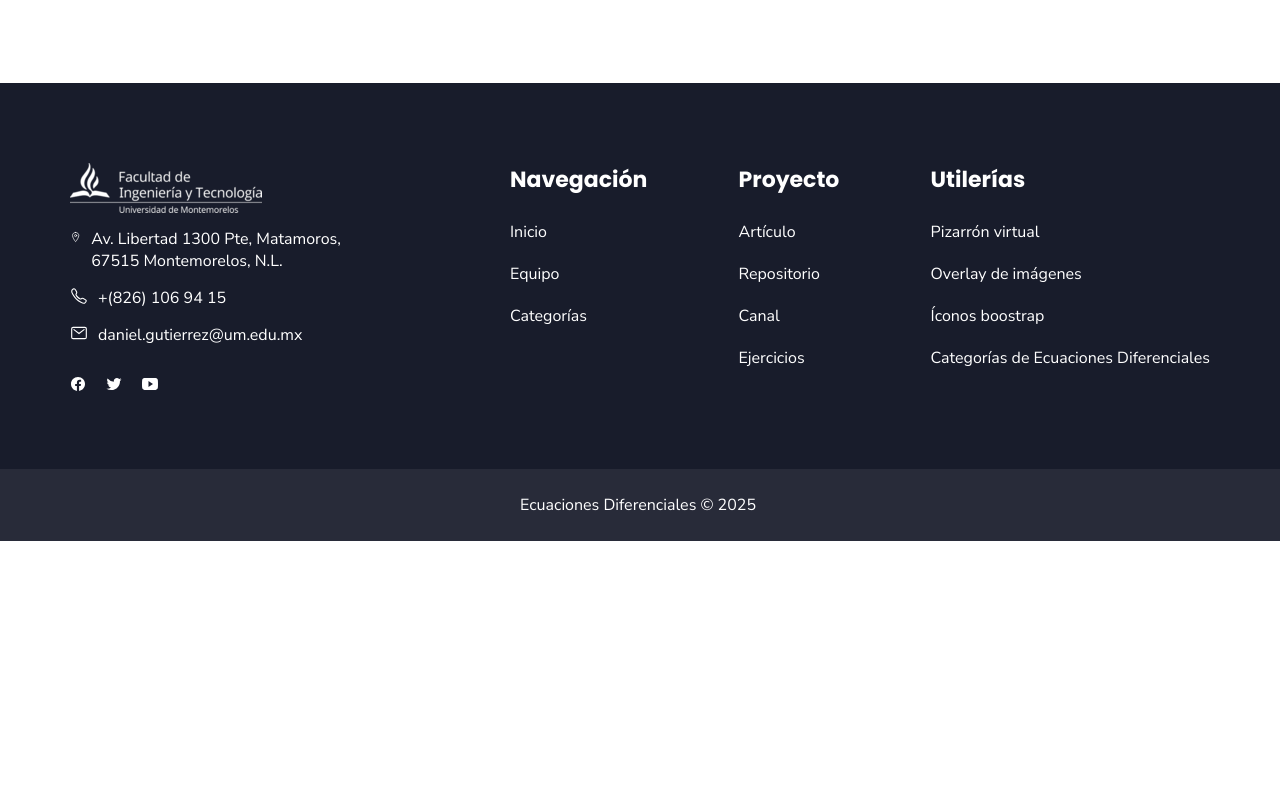
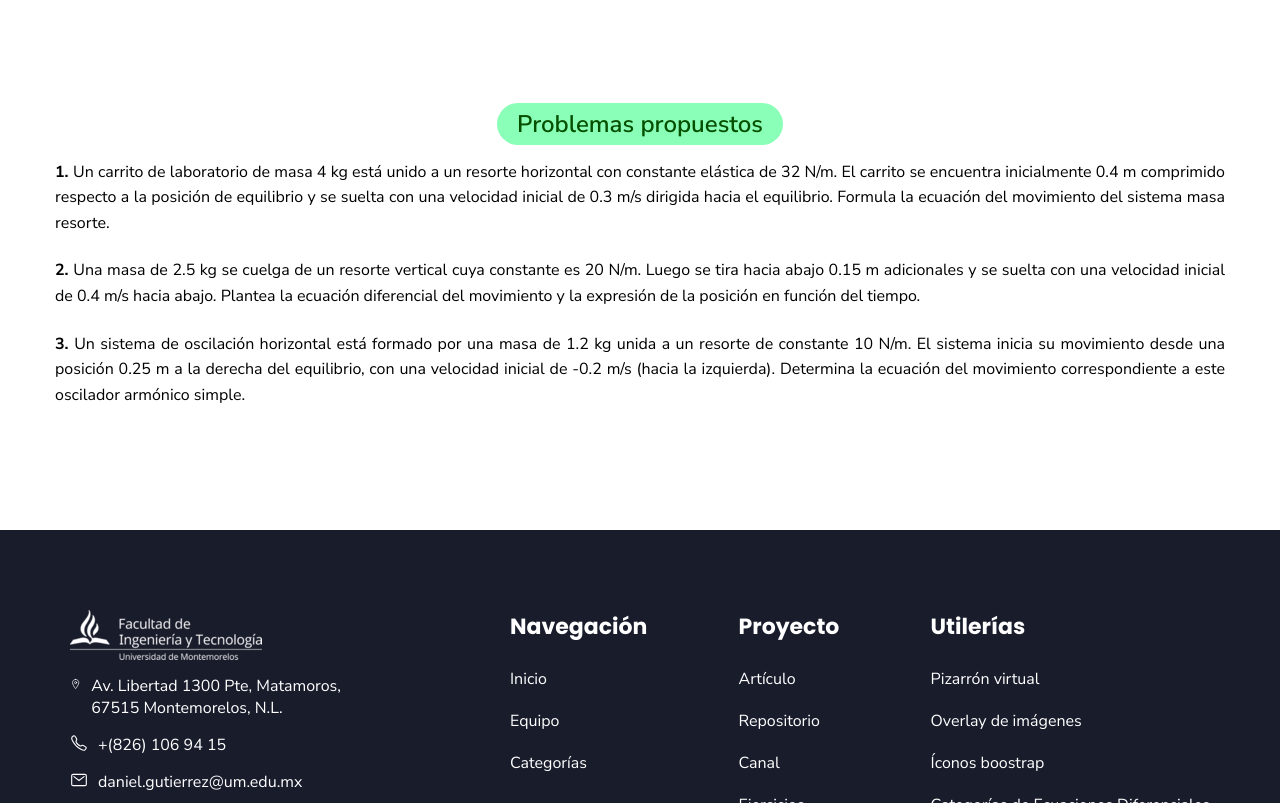
Before and after one commit to BusterAlan/ecuacionesdifweb, a plain HTML site: page views/OAS/index.html in a window 1280 px wide. Shown: the part 3892-4695 px from the top of the page. Before the commit the page ends 4433 px from the top, so only its background shows below. Drawn offline with nearby package versions, Linux system fonts and the light colour scheme.

Commit message:
Added extra problems to OAS

```diff
--- a/views/OAS/index.html
+++ b/views/OAS/index.html
@@ -191,6 +191,29 @@
 
             <!-- Contenedor dinámico de problemas -->
             <div id="contenedor-problemas"></div>
+
+            <section class="features" id="contacto" style="background: hsl(0, 0%, 100%); margin-top: -80px;">
+                <div class="container">
+                    <p class="section-subtitle" style="font-size: 1.5em; font: weight 20px; color: rgb(5, 79, 0); background-color: rgb(137, 255, 183);">Problemas propuestos</p>
+                    <p style="text-align: justify; line-height: 1.6;">
+                    <strong>1. </strong>
+                        Un carrito de laboratorio de masa 4 kg está unido a un resorte horizontal con constante elástica de 32 N/m. El carrito se encuentra inicialmente 0.4 m comprimido respecto a la posición de equilibrio y se suelta con una velocidad inicial de 0.3 m/s dirigida hacia el equilibrio.
+                        Formula la ecuación del movimiento del sistema masa resorte.
+                    </p>
+                    <br>
+                    <p style="text-align: justify; line-height: 1.6;">
+                        <strong>2. </strong>
+                        Una masa de 2.5 kg se cuelga de un resorte vertical cuya constante es 20 N/m. Luego se tira hacia abajo 0.15 m adicionales y se suelta con una velocidad inicial de 0.4 m/s hacia abajo.
+                        Plantea la ecuación diferencial del movimiento y la expresión de la posición en función del tiempo.
+                    </p>
+                    <br>
+                    <p style="text-align: justify; line-height: 1.6;">
+                        <strong>3. </strong>
+                        Un sistema de oscilación horizontal está formado por una masa de 1.2 kg unida a un resorte de constante 10 N/m. El sistema inicia su movimiento desde una posición 0.25 m a la derecha del equilibrio, con una velocidad inicial de -0.2 m/s (hacia la izquierda).
+                        Determina la ecuación del movimiento correspondiente a este oscilador armónico simple.
+                    </p>
+                    <br>
+            </section>
         </article>
     </main>
 
```
